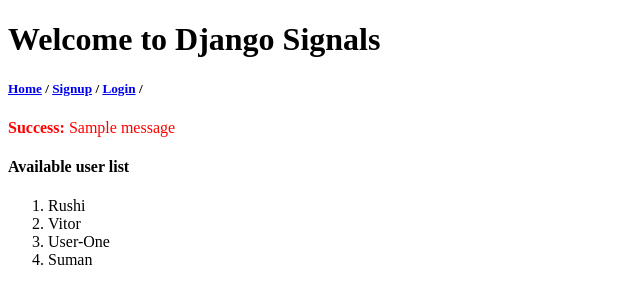
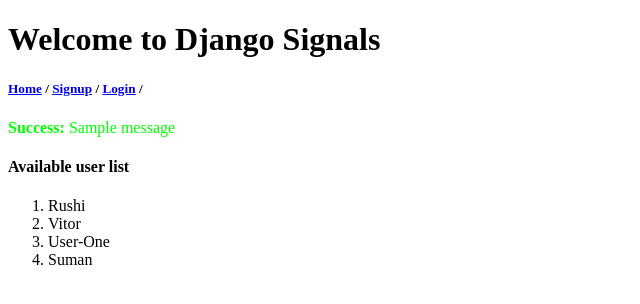
Before and after one commit to rushikesh-shinde-pyd/django-signals, a Django app: page /core/ in a window 1280 px wide. Shown: the top 304 px of the page, without its empty margins (0-640 px from the left). Run offline with Django 3.2, Linux system fonts and the light colour scheme; data comes from the database, SQL or seed files in the repository; one stand-in notice (Sample message) is shown.

Commit message:
message fix

```diff
--- a/core/templates/base.html
+++ b/core/templates/base.html
@@ -16,7 +16,7 @@
         </h5>
 
         {% for message in messages %}
-            <p style="color: red;"><span style="font-weight: bold;"> {{ message.tags | title }}: </span> {{ message }} </p>
+            <p style="color: lime;"><span style="font-weight: bold;"> {{ message.tags | title }}: </span> {{ message }} </p>
         {% endfor %}
 
         {% block body %} {% endblock %}
```
